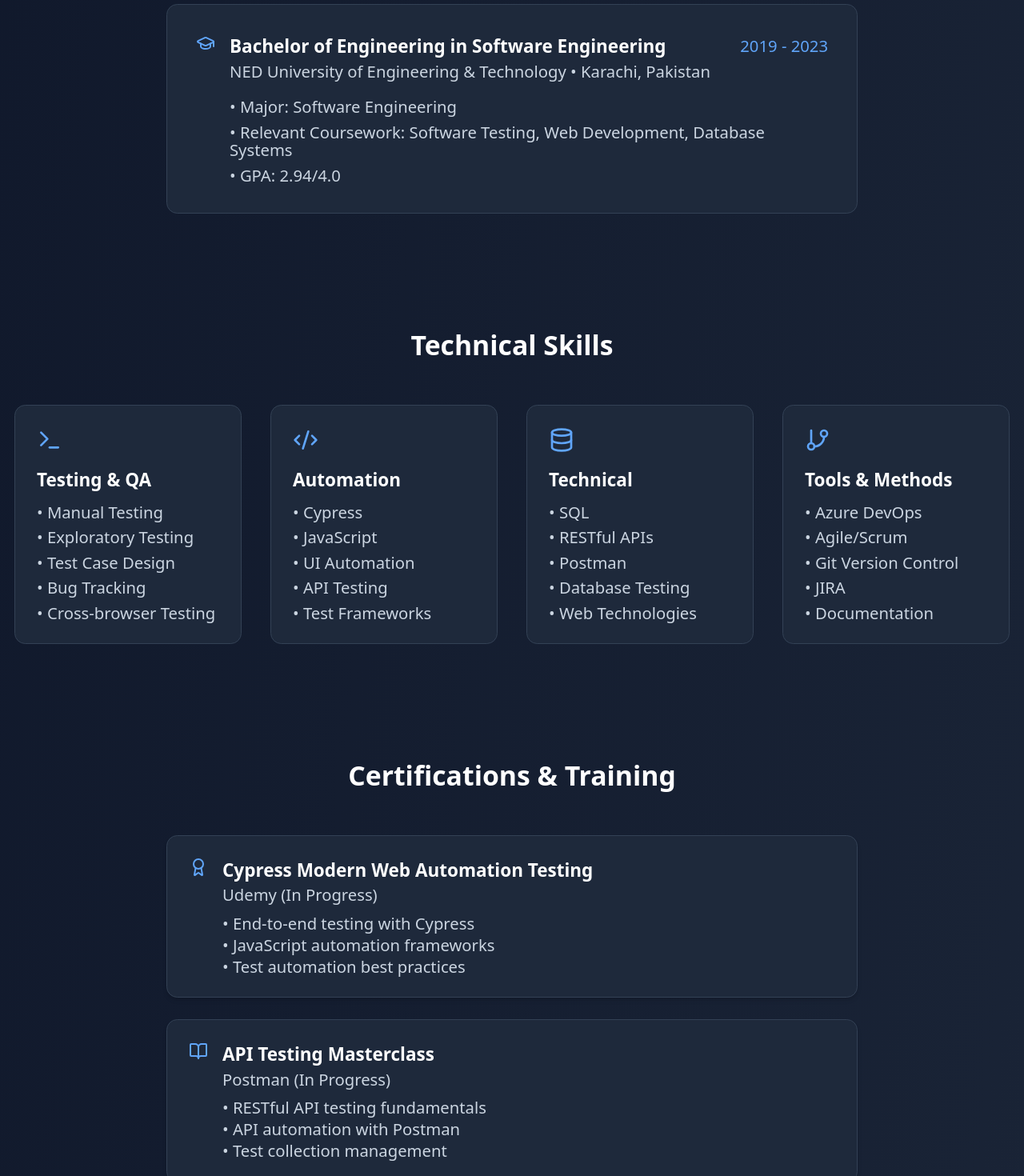
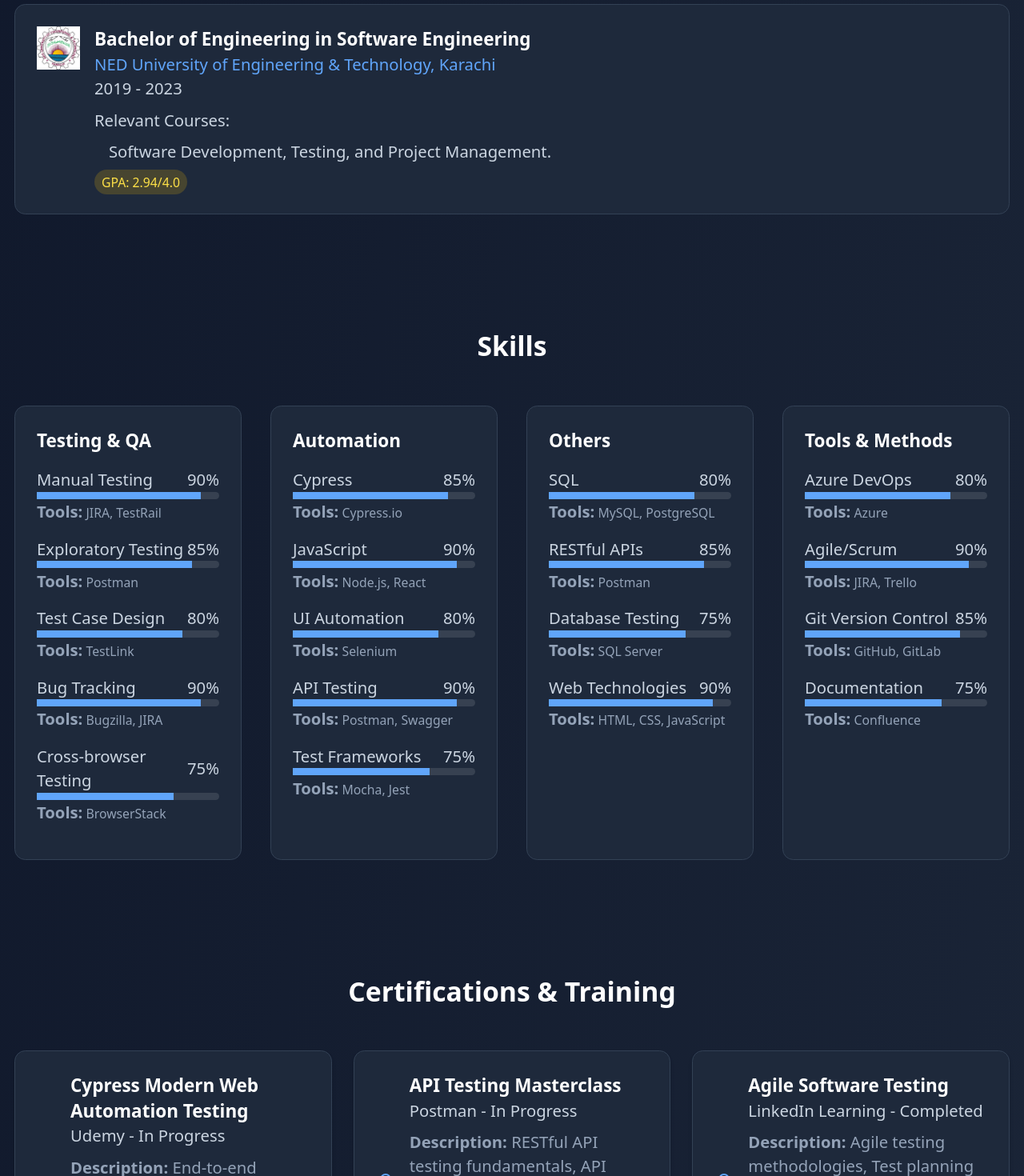
Before and after one commit to engineermuzamil/muzamil-portfolio-site, a React (Vite) app: page / in a window 1280 px wide. Shown: the part 2400-3870 px from the top of the page at 80% size. Built offline with nearby package versions, Linux system fonts and the light colour scheme.

Commit message:
feat: enhancements

```diff
--- a/package.json
+++ b/package.json
@@ -14,6 +14,7 @@
     "lucide-react": "^0.454.0",
     "react": "^18.3.1",
     "react-dom": "^18.3.1",
+    "react-modal": "^3.16.1",
     "react-scroll": "^1.9.0"
   },
   "devDependencies": {
--- a/src/components/Certifications.jsx
+++ b/src/components/Certifications.jsx
@@ -1,53 +1,54 @@
 import React from 'react';
-import { GraduationCap, BookOpen, Award } from 'lucide-react';
+import { Award } from 'lucide-react';
+
+const certificationsData = [
+  {
+    title: "Cypress Modern Web Automation Testing",
+    issuer: "Udemy",
+    date: "In Progress",
+    description: "End-to-end testing with Cypress, JavaScript automation frameworks, Test automation best practices.",
+    skills: ["Cypress", "JavaScript", "Automation Testing"],
+  },
+  {
+    title: "API Testing Masterclass",
+    issuer: "Postman",
+    date: "In Progress",
+    description: "RESTful API testing fundamentals, API automation with Postman, Test collection management.",
+    skills: ["API Testing", "Postman", "Automation"],
+  },
+  {
+    title: "Agile Software Testing",
+    issuer: "LinkedIn Learning",
+    date: "Completed",
+    description: "Agile testing methodologies, Test planning and execution, Quality assurance best practices.",
+    skills: ["Agile", "Testing", "Quality Assurance"],
+  },
+];
 
 export default function Certifications() {
   return (
     <section id="certifications" className="container mx-auto px-4 py-16">
       <h2 className="text-3xl font-bold text-center mb-12 text-slate-800 dark:text-white">Certifications & Training</h2>
-      <div className="max-w-3xl mx-auto space-y-6">
-        <div className="bg-white dark:bg-slate-800 p-6 rounded-xl border border-slate-200 dark:border-slate-700 shadow-md hover:bg-slate-50 dark:hover:bg-slate-800/60 transition-colors flex items-start gap-4">
-          <div className="text-blue-600 dark:text-blue-400 flex-shrink-0">
-            <Award size={24} />
+      <div className="grid grid-cols-1 md:grid-cols-2 lg:grid-cols-3 gap-6">
+        {certificationsData.map((cert, index) => (
+          <div key={index} className="bg-white dark:bg-slate-800 p-6 rounded-xl border border-slate-200 dark:border-slate-700 shadow-md transition-colors hover:shadow-lg">
+            <div className="flex items-center mb-4">
+              <Award size={24} className="text-blue-600 dark:text-blue-400 flex-shrink-0" />
+              <div className="ml-4">
+                <h3 className="text-xl font-semibold text-slate-800 dark:text-white">{cert.title}</h3>
+                <p className="text-slate-600 dark:text-slate-300">{cert.issuer} - {cert.date}</p>
+                <p className="mt-2 text-slate-500 dark:text-slate-400">
+                  <span className="font-semibold">Description:</span> {cert.description}
+                </p>
+                <div className="mt-2 flex flex-wrap gap-2">
+                  {cert.skills.map((skill, idx) => (
+                    <span key={idx} className="bg-blue-100 text-blue-700 dark:bg-blue-500/20 dark:text-blue-300 px-3 py-1 rounded-full text-sm">{skill}</span>
+                  ))}
+                </div>
+              </div>
+            </div>
           </div>
-          <div>
-            <h3 className="text-xl font-semibold text-slate-800 dark:text-white">Cypress Modern Web Automation Testing</h3>
-            <p className="text-slate-600 dark:text-slate-300">Udemy (In Progress)</p>
-            <ul className="mt-2 space-y-1 text-slate-600 dark:text-slate-300 text-sm">
-              <li>• End-to-end testing with Cypress</li>
-              <li>• JavaScript automation frameworks</li>
-              <li>• Test automation best practices</li>
-            </ul>
-          </div>
-        </div>
-        <div className="bg-white dark:bg-slate-800 p-6 rounded-xl border border-slate-200 dark:border-slate-700 shadow-md hover:bg-slate-50 dark:hover:bg-slate-800/60 transition-colors flex items-start gap-4">
-          <div className="text-blue-600 dark:text-blue-400 flex-shrink-0">
-            <BookOpen size={24} />
-          </div>
-          <div>
-            <h3 className="text-xl font-semibold text-slate-800 dark:text-white">API Testing Masterclass</h3>
-            <p className="text-slate-600 dark:text-slate-300">Postman (In Progress)</p>
-            <ul className="mt-2 space-y-1 text-slate-600 dark:text-slate-300 text-sm">
-              <li>• RESTful API testing fundamentals</li>
-              <li>• API automation with Postman</li>
-              <li>• Test collection management</li>
-            </ul>
-          </div>
-        </div>
-        <div className="bg-white dark:bg-slate-800 p-6 rounded-xl border border-slate-200 dark:border-slate-700 shadow-md hover:bg-slate-50 dark:hover:bg-slate-800/60 transition-colors flex items-start gap-4">
-          <div className="text-blue-600 dark:text-blue-400 flex-shrink-0">
-            <GraduationCap size={24} />
-          </div>
-          <div>
-            <h3 className="text-xl font-semibold text-slate-800 dark:text-white">Agile Software Testing</h3>
-            <p className="text-slate-600 dark:text-slate-300">LinkedIn Learning (Completed)</p>
-            <ul className="mt-2 space-y-1 text-slate-600 dark:text-slate-300 text-sm">
-              <li>• Agile testing methodologies</li>
-              <li>• Test planning and execution</li>
-              <li>• Quality assurance best practices</li>
-            </ul>
-          </div>
-        </div>
+        ))}
       </div>
     </section>
   );
--- a/src/components/Education.jsx
+++ b/src/components/Education.jsx
@@ -1,43 +1,50 @@
 import React from 'react';
-import { GraduationCap, Award } from 'lucide-react';
+import nedUniversityLogo from '../../src/assets/ned.png'; // Update with actual logo path
 
-export default function Education() {
+const educationData = [
+  {
+    institution: "NED University of Engineering & Technology, Karachi",
+    degree: "Bachelor of Engineering in Software Engineering",
+    date: "2019 - 2023",
+    logo: nedUniversityLogo,
+    description: "Software Development, Testing, and Project Management.",
+    honors: "GPA: 2.94/4.0"
+  },
+  // },
+  // {
+  //   institution: "High School Name",
+  //   degree: "High School Diploma",
+  //   date: "2015 - 2019",
+  //   logo: highSchoolLogo,
+  //   description: "Major in Computer Science with a minor in Mathematics.",
+  //   honors: "Graduated with Honors",
+  // },
+];
+
+const Education = () => {
   return (
     <section id="education" className="container mx-auto px-4 py-16">
       <h2 className="text-3xl font-bold text-center mb-12 text-slate-800 dark:text-white">Education</h2>
-      <div className="max-w-3xl mx-auto space-y-8">
-        <div className="bg-white dark:bg-slate-800 p-8 rounded-xl border border-slate-200 dark:border-slate-700 transition-colors hover:bg-slate-50 dark:hover:bg-slate-800/60">
-          <div className="flex items-start gap-4">
-            <GraduationCap className="text-blue-600 dark:text-blue-400 flex-shrink-0" size={24} />
-            <div>
-              <div className="flex justify-between items-start flex-wrap gap-2">
-                <h3 className="text-xl font-semibold text-slate-800 dark:text-white">Bachelor of Engineering in Software Engineering</h3>
-                <span className="text-blue-600 dark:text-blue-400">2019 - 2023</span>
+      <div className="space-y-6">
+        {educationData.map((edu, index) => (
+          <div key={index} className="bg-white dark:bg-slate-800 p-6 rounded-xl border border-slate-200 dark:border-slate-700 transition-colors hover:shadow-lg relative">
+            <div className="flex items-start gap-4">
+              <img src={edu.logo} alt={`${edu.institution} logo`} className="w-12 h-12 flex-shrink-0" />
+              <div className="flex-grow">
+                <h3 className="text-xl font-semibold text-slate-800 dark:text-white">{edu.degree}</h3>
+                <p className="text-blue-500 dark:text-blue-400">{edu.institution}</p>
+                <p className="text-slate-600 dark:text-slate-300">{edu.date}</p>
+                <p className="text-slate-600 dark:text-slate-300 mb-2 pt-2 ">Relevant Courses: </p>
+
+                <p className="text-slate-600 dark:text-slate-300 pl-4 mb-2">{edu.description}</p>
+                {edu.honors && <span className="bg-yellow-100 text-yellow-700 dark:bg-yellow-500/20 dark:text-yellow-300 px-2 py-1 rounded-full text-sm mt-2">{edu.honors}</span>}
               </div>
-              <p className="text-slate-600 dark:text-slate-300">NED University of Engineering & Technology • Karachi, Pakistan</p>
-              <ul className="mt-4 space-y-2 text-slate-600 dark:text-slate-300 text-sm">
-                <li>• Major: Software Engineering</li>
-                <li>• Relevant Coursework: Software Testing, Web Development, Database Systems</li>
-                <li>• GPA: 2.94/4.0</li>
-              </ul>
             </div>
           </div>
-        </div>
-
-        {/* <div className="bg-white dark:bg-slate-800 p-8 rounded-xl border border-slate-200 dark:border-slate-700 transition-colors hover:bg-slate-50 dark:hover:bg-slate-800/60">
-          <div className="flex items-start gap-4">
-            <Award className="text-blue-600 dark:text-blue-400 flex-shrink-0" size={24} />
-            <div>
-              <div className="flex justify-between items-start flex-wrap gap-2">
-                <h3 className="text-xl font-semibold text-slate-800 dark:text-white">High School Diploma</h3>
-                <span className="text-blue-600 dark:text-blue-400">2015 - 2019</span>
-              </div>
-              <p className="text-slate-600 dark:text-slate-300">School Name • City, Country</p>
-              <p className="mt-4 text-slate-600 dark:text-slate-300">Computer Science Major • Mathematics Minor</p>
-            </div>
-          </div>
-        </div> */}
+        ))}
       </div>
     </section>
   );
-}
+};
+
+export default Education;
--- a/src/components/ResearchInterests.jsx
+++ b/src/components/ResearchInterests.jsx
@@ -1,5 +1,26 @@
 import React from 'react';
 import { Brain, Bot, Briefcase, Lightbulb } from 'lucide-react';
+
+const researchInterestsData = [
+  {
+    title: "Advanced Research Focus",
+    description: "Pursuing cutting-edge research in Computer Science, specializing in AI-driven solutions and next-generation automation technologies.",
+    tags: ["Deep Learning", "Automation", "AI"],
+    icon: <Brain className="text-blue-600 dark:text-blue-400" size={80} />,
+  },
+  {
+    title: "AI & Automation Innovation",
+    description: "Developing intelligent testing frameworks that leverage AI to revolutionize software quality assurance processes.",
+    tags: ["AI Testing", "Automation", "Quality Assurance"],
+    icon: <Bot className="text-blue-600 dark:text-blue-400" size={80} />,
+  },
+  {
+    title: "Strategic Product Leadership",
+    description: "Combining technical expertise with product strategy to create innovative solutions that address real-world challenges.",
+    tags: ["Product Strategy", "Agile", "Leadership"],
+    icon: <Briefcase className="text-blue-600 dark:text-blue-400" size={80} />,
+  }
+];
 
 export default function ResearchInterests() {
   return (
@@ -11,76 +32,23 @@
         </p>
       </div>
 
-      <div className="max-w-3xl mx-auto space-y-8">
-        <div className="bg-white dark:bg-slate-800 p-6 rounded-xl border border-slate-200 dark:border-slate-700 hover:bg-slate-50 dark:hover:bg-slate-800/60 transition-colors">
-          <div className="flex items-start gap-4">
-            <Brain className="text-blue-600 dark:text-blue-400 flex-shrink-0" size={24} />
-            <div>
-              <h3 className="text-xl font-semibold mb-2 text-slate-800 dark:text-white">Advanced Research Focus</h3>
-              <p className="text-slate-600 dark:text-slate-300 mb-4">
-                Pursuing cutting-edge research in Computer Science, specializing in AI-driven solutions and next-generation automation technologies.
-              </p>
-              <ul className="space-y-1">
-                <li className="text-slate-600 dark:text-slate-300 text-sm">• Deep Learning Applications</li>
-                <li className="text-slate-600 dark:text-slate-300 text-sm">• Automated Decision Systems</li>
-                <li className="text-slate-600 dark:text-slate-300 text-sm">• Performance Optimization</li>
-              </ul>
+      <div className="grid grid-cols-1 md:grid-cols-2 lg:grid-cols-3 gap-6">
+        {researchInterestsData.map((interest, index) => (
+          <div key={index} className="bg-white dark:bg-slate-800 p-6 rounded-xl border border-slate-200 dark:border-slate-700 shadow-md transition-transform transform hover:scale-105 hover:shadow-lg">
+            <div className="flex items-start gap-4 ">
+              {interest.icon}
+              <div>
+                <h3 className="text-xl font-semibold mb-2 text-slate-800 dark:text-white">{interest.title}</h3>
+                <p className="text-slate-600 dark:text-slate-300 mb-4">{interest.description}</p>
+                <div className="flex flex-wrap gap-2">
+                  {interest.tags.map((tag, idx) => (
+                    <span key={idx} className="bg-blue-100 text-blue-700 dark:bg-blue-500/20 dark:text-blue-300 px-3 py-1 rounded-full text-sm">{tag}</span>
+                  ))}
+                </div>
+              </div>
             </div>
           </div>
-        </div>
-
-        <div className="bg-white dark:bg-slate-800 p-6 rounded-xl border border-slate-200 dark:border-slate-700 hover:bg-slate-50 dark:hover:bg-slate-800/60 transition-colors">
-          <div className="flex items-start gap-4">
-            <Bot className="text-blue-600 dark:text-blue-400 flex-shrink-0" size={24} />
-            <div>
-              <h3 className="text-xl font-semibold mb-2 text-slate-800 dark:text-white">AI & Automation Innovation</h3>
-              <p className="text-slate-600 dark:text-slate-300 mb-4">
-                Developing intelligent testing frameworks that leverage AI to revolutionize software quality assurance processes.
-              </p>
-              <ul className="space-y-1">
-                <li className="text-slate-600 dark:text-slate-300 text-sm">• AI-Driven Test Generation</li>
-                <li className="text-slate-600 dark:text-slate-300 text-sm">• Intelligent Test Automation</li>
-                <li className="text-slate-600 dark:text-slate-300 text-sm">• Predictive Quality Analytics</li>
-                <li className="text-slate-600 dark:text-slate-300 text-sm">• Continuous Testing Integration</li>
-              </ul>
-            </div>
-          </div>
-        </div>
-
-        <div className="bg-white dark:bg-slate-800 p-6 rounded-xl border border-slate-200 dark:border-slate-700 hover:bg-slate-50 dark:hover:bg-slate-800/60 transition-colors">
-          <div className="flex items-start gap-4">
-            <Briefcase className="text-blue-600 dark:text-blue-400 flex-shrink-0" size={24} />
-            <div>
-              <h3 className="text-xl font-semibold mb-2 text-slate-800 dark:text-white">Strategic Product Leadership</h3>
-              <p className="text-slate-600 dark:text-slate-300 mb-4">
-                Combining technical expertise with product strategy to create innovative solutions that address real-world challenges.
-              </p>
-              <ul className="space-y-1">
-                <li className="text-slate-600 dark:text-slate-300 text-sm">• Product Vision & Strategy</li>
-                <li className="text-slate-600 dark:text-slate-300 text-sm">• Agile Leadership</li>
-                <li className="text-slate-600 dark:text-slate-300 text-sm">• User-Centric Design</li>
-                <li className="text-slate-600 dark:text-slate-300 text-sm">• Data-Driven Decisions</li>
-              </ul>
-            </div>
-          </div>
-        </div>
-
-        <div className="bg-white dark:bg-slate-800 p-6 rounded-xl border border-slate-200 dark:border-slate-700 hover:bg-slate-50 dark:hover:bg-slate-800/60 transition-colors">
-          <div className="flex items-start gap-4">
-            <Lightbulb className="text-blue-600 dark:text-blue-400 flex-shrink-0" size={24} />
-            <div>
-              <h3 className="text-xl font-semibold mb-2 text-slate-800 dark:text-white">Industry Impact</h3>
-              <p className="text-slate-600 dark:text-slate-300 mb-4">
-                Committed to applying research insights to solve real industry challenges and drive technological advancement.
-              </p>
-              <ul className="space-y-1">
-                <li className="text-slate-600 dark:text-slate-300 text-sm">• Research to Production Implementation</li>
-                <li className="text-slate-600 dark:text-slate-300 text-sm">• Industry-Academia Collaboration</li>
-                <li className="text-slate-600 dark:text-slate-300 text-sm">• Innovation Leadership</li>
-              </ul>
-            </div>
-          </div>
-        </div>
+        ))}
       </div>
     </section>
   );
--- a/src/components/Skills.jsx
+++ b/src/components/Skills.jsx
@@ -1,56 +1,74 @@
 import React from 'react';
 import { Code2, Terminal, GitBranch, Database } from 'lucide-react';
 
-export default function Skills() {
+const skillsData = [
+  {
+    category: "Testing & QA",
+    skills: [
+      { name: "Manual Testing", level: 90, tools: ["JIRA", "TestRail"] },
+      { name: "Exploratory Testing", level: 85, tools: ["Postman"] },
+      { name: "Test Case Design", level: 80, tools: ["TestLink"] },
+      { name: "Bug Tracking", level: 90, tools: ["Bugzilla", "JIRA"] },
+      { name: "Cross-browser Testing", level: 75, tools: ["BrowserStack"] },
+    ],
+  },
+  {
+    category: "Automation",
+    skills: [
+      { name: "Cypress", level: 85, tools: ["Cypress.io"] },
+      { name: "JavaScript", level: 90, tools: ["Node.js", "React"] },
+      { name: "UI Automation", level: 80, tools: ["Selenium"] },
+      { name: "API Testing", level: 90, tools: ["Postman", "Swagger"] },
+      { name: "Test Frameworks", level: 75, tools: ["Mocha", "Jest"] },
+    ],
+  },
+  {
+    category: "Others",
+    skills: [
+      { name: "SQL", level: 80, tools: ["MySQL", "PostgreSQL"] },
+      { name: "RESTful APIs", level: 85, tools: ["Postman"] },
+      { name: "Database Testing", level: 75, tools: ["SQL Server"] },
+      { name: "Web Technologies", level: 90, tools: ["HTML", "CSS", "JavaScript"] },
+    ],
+  },
+  {
+    category: "Tools & Methods",
+    skills: [
+      { name: "Azure DevOps", level: 80, tools: ["Azure"] },
+      { name: "Agile/Scrum", level: 90, tools: ["JIRA", "Trello"] },
+      { name: "Git Version Control", level: 85, tools: ["GitHub", "GitLab"] },
+      { name: "Documentation", level: 75, tools: ["Confluence"] },
+    ],
+  },
+];
+
+const Skills = () => {
   return (
     <section id="skills" className="container mx-auto px-4 py-16">
-      <h2 className="text-3xl font-bold text-center mb-12 text-slate-800 dark:text-white">Technical Skills</h2>
+      <h2 className="text-3xl font-bold text-center mb-12 text-slate-800 dark:text-white">Skills</h2>
       <div className="grid grid-cols-1 md:grid-cols-2 lg:grid-cols-4 gap-8 max-w-6xl mx-auto">
-        <div className="bg-white dark:bg-slate-800 p-6 rounded-xl border border-slate-200 dark:border-slate-700 transition-colors hover:bg-slate-50 dark:hover:bg-slate-800/60">
-          <Terminal className="text-blue-600 dark:text-blue-400 mb-4" size={32} />
-          <h3 className="text-xl font-semibold mb-3 text-slate-800 dark:text-white">Testing & QA</h3>
-          <ul className="space-y-2 text-slate-600 dark:text-slate-300 text-sm">
-            <li>• Manual Testing</li>
-            <li>• Exploratory Testing</li>
-            <li>• Test Case Design</li>
-            <li>• Bug Tracking</li>
-            <li>• Cross-browser Testing</li>
-          </ul>
-        </div>
-        <div className="bg-white dark:bg-slate-800 p-6 rounded-xl border border-slate-200 dark:border-slate-700 transition-colors hover:bg-slate-50 dark:hover:bg-slate-800/60">
-          <Code2 className="text-blue-600 dark:text-blue-400 mb-4" size={32} />
-          <h3 className="text-xl font-semibold mb-3 text-slate-800 dark:text-white">Automation</h3>
-          <ul className="space-y-2 text-slate-600 dark:text-slate-300 text-sm">
-            <li>• Cypress</li>
-            <li>• JavaScript</li>
-            <li>• UI Automation</li>
-            <li>• API Testing</li>
-            <li>• Test Frameworks</li>
-          </ul>
-        </div>
-        <div className="bg-white dark:bg-slate-800 p-6 rounded-xl border border-slate-200 dark:border-slate-700 transition-colors hover:bg-slate-50 dark:hover:bg-slate-800/60">
-          <Database className="text-blue-600 dark:text-blue-400 mb-4" size={32} />
-          <h3 className="text-xl font-semibold mb-3 text-slate-800 dark:text-white">Technical</h3>
-          <ul className="space-y-2 text-slate-600 dark:text-slate-300 text-sm">
-            <li>• SQL</li>
-            <li>• RESTful APIs</li>
-            <li>• Postman</li>
-            <li>• Database Testing</li>
-            <li>• Web Technologies</li>
-          </ul>
-        </div>
-        <div className="bg-white dark:bg-slate-800 p-6 rounded-xl border border-slate-200 dark:border-slate-700 transition-colors hover:bg-slate-50 dark:hover:bg-slate-800/60">
-          <GitBranch className="text-blue-600 dark:text-blue-400 mb-4" size={32} />
-          <h3 className="text-xl font-semibold mb-3 text-slate-800 dark:text-white">Tools & Methods</h3>
-          <ul className="space-y-2 text-slate-600 dark:text-slate-300 text-sm">
-            <li>• Azure DevOps</li>
-            <li>• Agile/Scrum</li>
-            <li>• Git Version Control</li>
-            <li>• JIRA</li>
-            <li>• Documentation</li>
-          </ul>
-        </div>
+        {skillsData.map((category, index) => (
+          <div key={index} className="bg-white dark:bg-slate-800 p-6 rounded-xl border border-slate-200 dark:border-slate-700 transition-colors hover:shadow-lg">
+            <h3 className="text-xl font-semibold text-slate-800 dark:text-white mb-4">{category.category}</h3>
+            {category.skills.map((skill, idx) => (
+              <div key={idx} className="mb-4">
+                <div className="flex justify-between items-center">
+                  <span className="text-slate-600 dark:text-slate-300">{skill.name}</span>
+                  <span className="text-slate-600 dark:text-slate-300">{skill.level}%</span>
+                </div>
+                <div className="relative h-2 bg-gray-200 dark:bg-gray-700 rounded">
+                  <div className="absolute h-2 bg-blue-500 dark:bg-blue-400" style={{ width: `${skill.level}%` }}></div>
+                </div>
+                <div className="mt-1 text-sm text-slate-500 dark:text-slate-400">
+                  <span className="font-semibold">Tools:</span> {skill.tools.join(", ")}
+                </div>
+              </div>
+            ))}
+          </div>
+        ))}
       </div>
     </section>
   );
-}
+};
+
+export default Skills;
```
Also changed, not shown: src/assets/ned.png (added), 1 other file (tests, documents, lock files or other folders).
